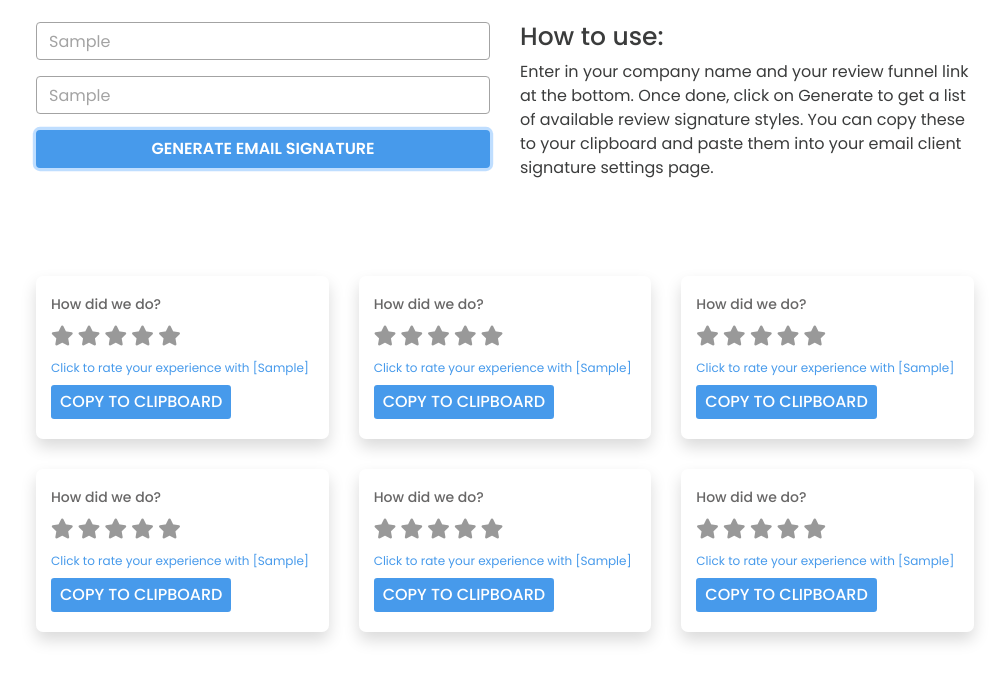
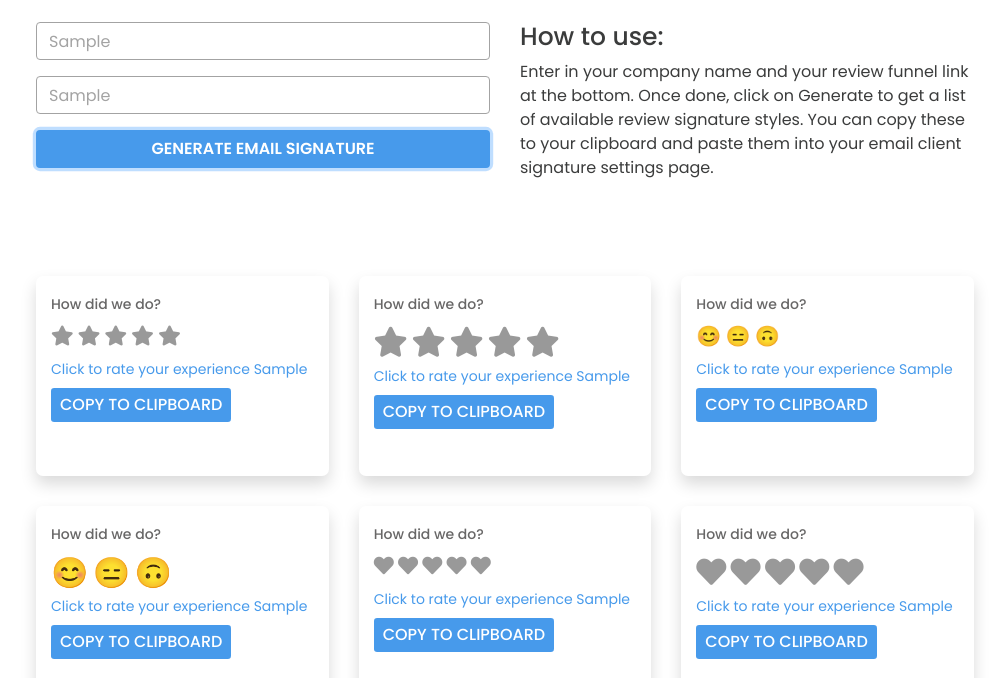
Before and after one commit to Md-Nuruddin-Adnan/email_signature, a plain HTML site: page index.html in a window 1280 px wide. Both pictures are taken after typing "Sample", "Sample" into the empty fields and a click on the button "GENERATE EMAIL SIGNATURE". Shown: the part 122-800 px from the top of the page, without its empty margins (135-1143 px from the left). Drawn offline with Linux system fonts and the light colour scheme.

Commit message:
major change

```diff
--- a/css/review_signature.css
+++ b/css/review_signature.css
@@ -51,6 +51,11 @@ body {
   font-weight: 600;
   font-weight: 22px;
   text-transform: uppercase;
+  transition: all 0.2s linear;
+}
+
+#design_generate .generate_btn:hover {
+  background: #2d8be9;
 }
 
 #design_generate .text h3 {
@@ -75,6 +80,7 @@ body {
   padding: 20px 15px;
   border-radius: 7px;
   margin-bottom: 30px;
+  min-height: 200px;
 }
 
 .design_box .title {
@@ -82,10 +88,12 @@ body {
   color: #686767;
 }
 
+.like-box,
 .rating-box {
   direction: rtl !important;
 }
 
+.like-box input,
 .rating-box input {
   display: none;
 }
@@ -97,12 +105,52 @@ body {
   color: #999;
 }
 
-.rating-box label:hover, label:hover ~ label, input:checked ~ label{
+.rating-box-lg label {
+  font-size: 30px;
+  margin-bottom: 0;
+}
+
+.rating-box label:hover, .rating-box label:hover ~ label, .rating-box input:checked ~ label{
   color: gold;
 }
 
+.heart-box label:hover, .heart-box label:hover ~ label, .heart-box input:checked ~ label{
+  color: red;
+}
+
+.like-box label {
+  font-size: 13px;
+  width: 30px;
+  height: 30px;
+  border-radius: 50%;
+  background: #f1f1f1;
+  color: #777;
+  text-align: center;
+  line-height: 30px;
+  cursor: pointer;
+  transition: all 0.2s linear;
+}
+
+.like-box-lg label {
+  width: 40px;
+  height: 40px;
+  line-height: 40px;
+  font-size: 20px;
+  margin-bottom: 10px;
+}
+
+.like-box label:hover, .like-box label:hover, .like-box input:checked + label{
+  background: #479aeb;
+  color: #fff;
+}
+
+.face-box label:hover,
+.face-box-lg label:hover {
+  transform: scale(1.1);
+}
+
 .design_box p {
-  font-size: 12px;
+  font-size: 14px;
   color: #479aeb;
   margin-bottom: .5rem;
 }
@@ -113,6 +161,11 @@ body {
   text-transform: uppercase;
   color: #fff;
   background: #479aeb;
+  transition: all 0.2s linear;
+}
+
+.design_box .copy_btn:hover {
+  background: #2d8be9;
 }
 /* ===//end of design_show section === */
 
--- a/index.html
+++ b/index.html
@@ -62,7 +62,7 @@
         <div class="col-lg-4 col-md-6 col-sm-6">
           <div class="design_box shadow">
             <h6 class="title">How did we do?</h6>
-            <div class="rating-box rating-box-1">
+            <div class="rating-box rating-box-sm">
               <input type="radio" name="rating" value="5" id="star-5.1"> <label for="star-5.1"><i class="fas fa-star"></i></label>
               <input type="radio" name="rating" value="4" id="star-4.1"> <label for="star-4.1"><i class="fas fa-star"></i></label>
               <input type="radio" name="rating" value="3" id="star-3.1"> <label for="star-3.1"><i class="fas fa-star"></i></label>
@@ -70,7 +70,41 @@
               <input type="radio" name="rating" value="1" id="star-1.1"> <label for="star-1.1"><i class="fas fa-star"></i></label>
             </div>
             <p>
-              Click to rate your experience with [<span class="company_show"> company name </span>]
+              Click to rate your experience <span class="company_show"></span>
+            </p>
+            <div>
+              <button class="btn btn-sm copy_btn">copy to clipboard</button>
+            </div>
+          </div>
+        </div>
+
+        <div class="col-lg-4 col-md-6 col-sm-6">
+          <div class="design_box shadow">
+            <h6 class="title">How did we do?</h6>
+            <div class="rating-box rating-box-lg">
+              <input type="radio" name="rating" value="5" id="star-5.1lg"> <label for="star-5.1lg"><i class="fas fa-star"></i></label>
+              <input type="radio" name="rating" value="4" id="star-4.1lg"> <label for="star-4.1lg"><i class="fas fa-star"></i></label>
+              <input type="radio" name="rating" value="3" id="star-3.1lg"> <label for="star-3.1lg"><i class="fas fa-star"></i></label>
+              <input type="radio" name="rating" value="2" id="star-2.1lg"> <label for="star-2.1lg"><i class="fas fa-star"></i></label>
+              <input type="radio" name="rating" value="1" id="star-1.1lg"> <label for="star-1.1lg"><i class="fas fa-star"></i></label>
+            </div>
+            <p>
+              Click to rate your experience <span class="company_show"></span>
+            </p>
+            <button class="btn btn-sm copy_btn">copy to clipboard</button>
+          </div>
+        </div>
+
+        <div class="col-lg-4 col-md-6 col-sm-6">
+          <div class="design_box shadow">
+            <h6 class="title">How did we do?</h6>
+            <div class="rating-box face-box">
+              <input type="radio" name="face" value="3" id="star-3.2"> <label for="star-3.2">&#128579</label>
+              <input type="radio" name="face" value="4" id="star-4.2"> <label for="star-4.2">&#128529</label>
+              <input type="radio" name="face" value="5" id="star-5.2"> <label for="star-5.2">&#128522</label>
+            </div>
+            <p>
+              Click to rate your experience <span class="company_show"></span>
             </p>
             <button class="btn btn-sm copy_btn">copy to clipboard</button>
           </div>
@@ -78,15 +112,30 @@
         <div class="col-lg-4 col-md-6 col-sm-6">
           <div class="design_box shadow">
             <h6 class="title">How did we do?</h6>
-            <div class="rating-box rating-box-2">
-              <input type="radio" name="rating" value="5" id="star-5.2"> <label for="star-5.2"><i class="fas fa-star"></i></label>
-              <input type="radio" name="rating" value="4" id="star-4.2"> <label for="star-4.2"><i class="fas fa-star"></i></label>
-              <input type="radio" name="rating" value="3" id="star-3.2"> <label for="star-3.2"><i class="fas fa-star"></i></label>
-              <input type="radio" name="rating" value="2" id="star-2.2"> <label for="star-2.2"><i class="fas fa-star"></i></label>
-              <input type="radio" name="rating" value="1" id="star-1.2"> <label for="star-1.2"><i class="fas fa-star"></i></label>
+            <div class="rating-box rating-box-lg face-box-lg">
+              <input type="radio" name="face" value="3" id="star-3.2lg"> <label for="star-3.2lg">&#128579</label>
+              <input type="radio" name="face" value="4" id="star-4.2lg"> <label for="star-4.2lg">&#128529</label>
+              <input type="radio" name="face" value="5" id="star-5.2lg"> <label for="star-5.2lg">&#128522</label>
             </div>
             <p>
-              Click to rate your experience with [<span class="company_show"> company name </span>]
+              Click to rate your experience <span class="company_show"></span>
+            </p>
+            <button class="btn btn-sm copy_btn">copy to clipboard</button>
+          </div>
+        </div>
+
+        <div class="col-lg-4 col-md-6 col-sm-6">
+          <div class="design_box shadow">
+            <h6 class="title">How did we do?</h6>
+            <div class="rating-box heart-box rating-box-3">
+              <input type="radio" name="love" value="5" id="star-5.3"> <label for="star-5.3"><i class="fas fa-heart"></i></label>
+              <input type="radio" name="love" value="4" id="star-4.3"> <label for="star-4.3"><i class="fas fa-heart"></i></label>
+              <input type="radio" name="love" value="3" id="star-3.3"> <label for="star-3.3"><i class="fas fa-heart"></i></label>
+              <input type="radio" name="love" value="2" id="star-2.3"> <label for="star-2.3"><i class="fas fa-heart"></i></label>
+              <input type="radio" name="love" value="1" id="star-1.3"> <label for="star-1.3"><i class="fas fa-heart"></i></label>
+            </div>
+            <p>
+              Click to rate your experience <span class="company_show"></span>
             </p>
             <button class="btn btn-sm copy_btn">copy to clipboard</button>
           </div>
@@ -94,15 +143,15 @@
         <div class="col-lg-4 col-md-6 col-sm-6">
           <div class="design_box shadow">
             <h6 class="title">How did we do?</h6>
-            <div class="rating-box rating-box-3">
-              <input type="radio" name="rating" value="5" id="star-5.3"> <label for="star-5.3"><i class="fas fa-star"></i></label>
-              <input type="radio" name="rating" value="4" id="star-4.3"> <label for="star-4.3"><i class="fas fa-star"></i></label>
-              <input type="radio" name="rating" value="3" id="star-3.3"> <label for="star-3.3"><i class="fas fa-star"></i></label>
-              <input type="radio" name="rating" value="2" id="star-2.3"> <label for="star-2.3"><i class="fas fa-star"></i></label>
-              <input type="radio" name="rating" value="1" id="star-1.3"> <label for="star-1.3"><i class="fas fa-star"></i></label>
+            <div class="rating-box heart-box heart-box-lg rating-box-lg">
+              <input type="radio" name="love" value="5" id="star-5.3lg"> <label for="star-5.3lg"><i class="fas fa-heart"></i></label>
+              <input type="radio" name="love" value="4" id="star-4.3lg"> <label for="star-4.3lg"><i class="fas fa-heart"></i></label>
+              <input type="radio" name="love" value="3" id="star-3.3lg"> <label for="star-3.3lg"><i class="fas fa-heart"></i></label>
+              <input type="radio" name="love" value="2" id="star-2.3lg"> <label for="star-2.3lg"><i class="fas fa-heart"></i></label>
+              <input type="radio" name="love" value="1" id="star-1.3lg"> <label for="star-1.3lg"><i class="fas fa-heart"></i></label>
             </div>
             <p>
-              Click to rate your experience with [<span class="company_show"> company name </span>]
+              Click to rate your experience <span class="company_show"></span>
             </p>
             <button class="btn btn-sm copy_btn">copy to clipboard</button>
           </div>
@@ -110,51 +159,33 @@
         <div class="col-lg-4 col-md-6 col-sm-6">
           <div class="design_box shadow">
             <h6 class="title">How did we do?</h6>
-            <div class="rating-box rating-box-4">
-              <input type="radio" name="rating" value="5" id="star-5.4"> <label for="star-5.4"><i class="fas fa-star"></i></label>
-              <input type="radio" name="rating" value="4" id="star-4.4"> <label for="star-4.4"><i class="fas fa-star"></i></label>
-              <input type="radio" name="rating" value="3" id="star-3.4"> <label for="star-3.4"><i class="fas fa-star"></i></label>
-              <input type="radio" name="rating" value="2" id="star-2.4"> <label for="star-2.4"><i class="fas fa-star"></i></label>
-              <input type="radio" name="rating" value="1" id="star-1.4"> <label for="star-1.4"><i class="fas fa-star"></i></label>
+            <div class="like-box rating-box-4">
+              <input type="radio" name="like" value="dislike" id="star-5.4"> <label for="star-5.4"><i class="far fa-thumbs-down"></i></label>
+              <input type="radio" name="like" value="like" id="star-4.4"> <label for="star-4.4"><i class="far fa-thumbs-up"></i></label>
             </div>
             <p>
-              Click to rate your experience with [<span class="company_show"> company name </span>]
+              Click to rate your experience <span class="company_show"></span>
             </p>
             <button class="btn btn-sm copy_btn">copy to clipboard</button>
           </div>
         </div>
+
+
+
         <div class="col-lg-4 col-md-6 col-sm-6">
           <div class="design_box shadow">
             <h6 class="title">How did we do?</h6>
-            <div class="rating-box rating-box-5">
-              <input type="radio" name="rating" value="5" id="star-5.5"> <label for="star-5.5"><i class="fas fa-star"></i></label>
-              <input type="radio" name="rating" value="4" id="star-4.5"> <label for="star-4.5"><i class="fas fa-star"></i></label>
-              <input type="radio" name="rating" value="3" id="star-3.5"> <label for="star-3.5"><i class="fas fa-star"></i></label>
-              <input type="radio" name="rating" value="2" id="star-2.5"> <label for="star-2.5"><i class="fas fa-star"></i></label>
-              <input type="radio" name="rating" value="1" id="star-1.5"> <label for="star-1.5"><i class="fas fa-star"></i></label>
+            <div class="like-box like-box-lg">
+              <input type="radio" name="like" value="dislike" id="star-5.4lg"> <label for="star-5.4lg"><i class="far fa-thumbs-down"></i></label>
+              <input type="radio" name="like" value="like" id="star-4.4lg"> <label for="star-4.4lg"><i class="far fa-thumbs-up"></i></label>
             </div>
             <p>
-              Click to rate your experience with [<span class="company_show"> company name </span>]
+              Click to rate your experience <span class="company_show"></span>
             </p>
             <button class="btn btn-sm copy_btn">copy to clipboard</button>
           </div>
         </div>
-        <div class="col-lg-4 col-md-6 col-sm-6">
-          <div class="design_box shadow">
-            <h6 class="title">How did we do?</h6>
-            <div class="rating-box rating-box-6">
-              <input type="radio" name="rating" value="5" id="star-5.6"> <label for="star-5.6"><i class="fas fa-star"></i></label>
-              <input type="radio" name="rating" value="4" id="star-4.6"> <label for="star-4.6"><i class="fas fa-star"></i></label>
-              <input type="radio" name="rating" value="3" id="star-3.6"> <label for="star-3.6"><i class="fas fa-star"></i></label>
-              <input type="radio" name="rating" value="2" id="star-2.6"> <label for="star-2.6"><i class="fas fa-star"></i></label>
-              <input type="radio" name="rating" value="1" id="star-1.6"> <label for="star-1.6"><i class="fas fa-star"></i></label>
-            </div>
-            <p>
-              Click to rate your experience with [<span class="company_show"> company name </span>]
-            </p>
-            <button class="btn btn-sm copy_btn">copy to clipboard</button>
-          </div>
-        </div>
+
       </div>
     </div>
   </section>
@@ -174,9 +205,6 @@
       var companyShow = document.getElementsByClassName("company_show");
       var companyLength = companyShow.length - 1;
 
-      console.log(companyLength);
-
-
       element.classList.add("d-block");
       event.preventDefault();
 
```
